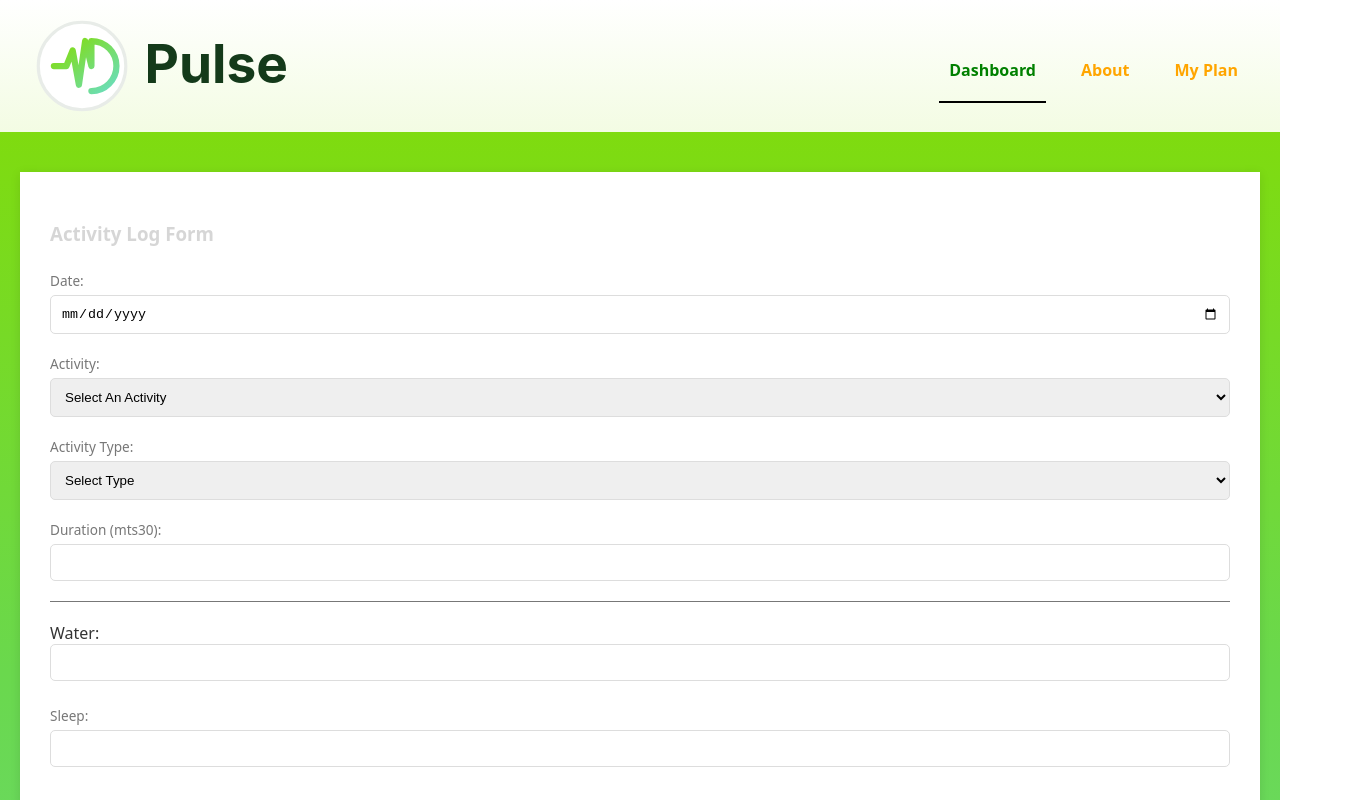
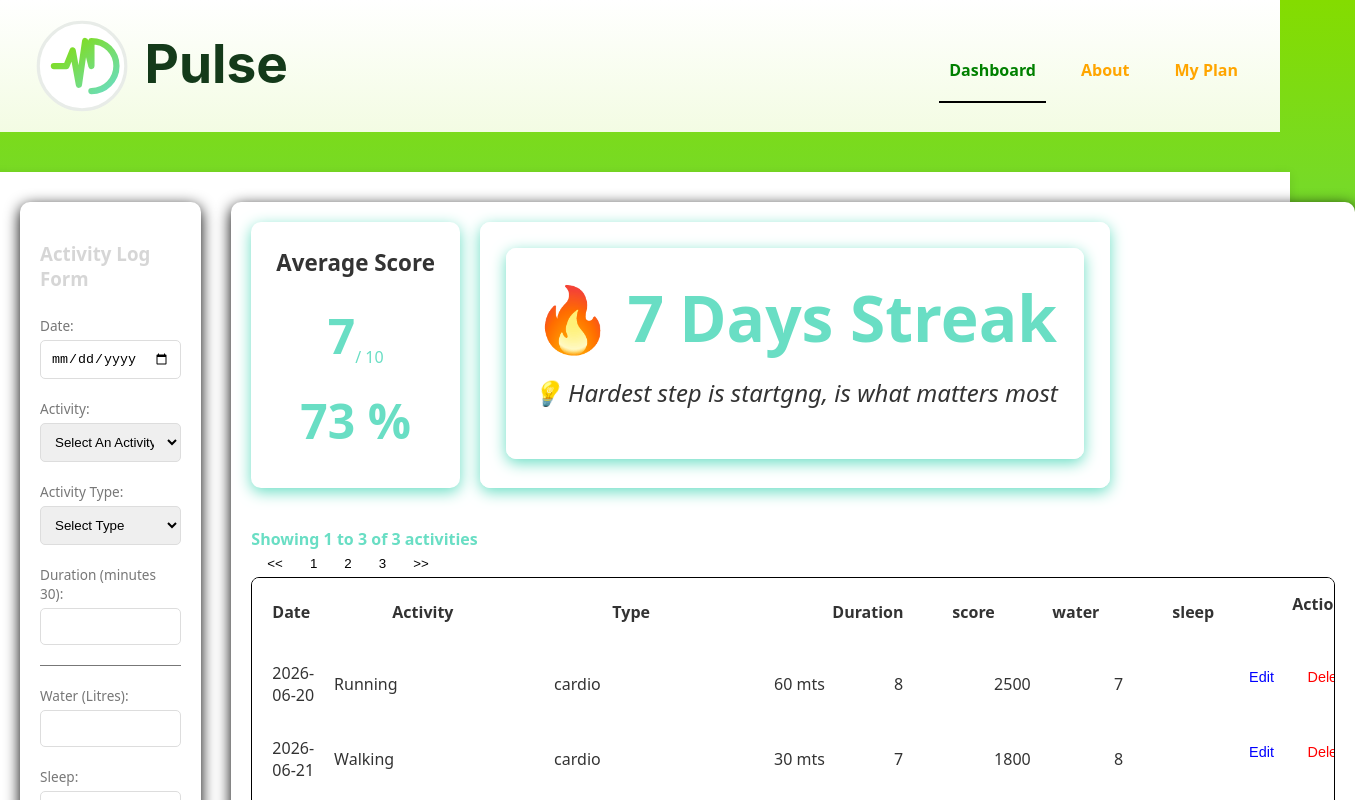
Before and after one commit to anjanasreekanth/unit1-project-pulse, a React (Vite) app in the folder unit1-pulse/: page /dashboard in a window 1280 px wide. Shown: the top 800 px of the page, 1355 px wide, since content can reach past the window. Built offline with nearby package versions, Linux system fonts and the light colour scheme.

Commit message:
added styling for average score card, layout, streakcard , dashboard page

```diff
--- a/unit1-pulse/src/Pages/DasboardPage.jsx
+++ b/unit1-pulse/src/Pages/DasboardPage.jsx
@@ -11,6 +11,7 @@ function DashboardPage() {
       date: "2026-06-20",
       activity: "Running",
       duration: "60 mts",
+      activityType: "cardio",
       score: 8,
       water: 2500,
       sleep: 7,
@@ -19,6 +20,7 @@ function DashboardPage() {
       id: 2,
       date: "2026-06-21",
       activity: "Walking",
+      activityType: "cardio",
       duration: "30 mts",
       score: 7,
       water: 1800,
@@ -29,6 +31,8 @@ function DashboardPage() {
       date: "2026-06-22",
       activity: "Meditation",
       duration: "30 mts",
+      activityType: "mindfulness",
+
       score: 7,
       water: 2000,
       sleep: 7,
@@ -74,9 +78,11 @@ function DashboardPage() {
       </div>
       {/** right column */}
       <div className="dashboard-column right-column">
+           <div className="card-row">
         <AverageScoreCard activities={activities} />
         <div className="streak-card">
           <StreakCard streakValue={calculateStreak(activities.length)} />
+        </div>
         </div>
         <div className="activity-table-container">
           <ActivityTable
--- a/unit1-pulse/src/components/ActivityLogForm.jsx
+++ b/unit1-pulse/src/components/ActivityLogForm.jsx
@@ -16,14 +16,14 @@ function ActivityLogForm({ onAddActivity }) {
     // 3.   pass back the collected data to parent page
     onAddActivity(formState);
     // clear the form after submission
-    setFormState({
+   /* setFormState({
       date: "",
       activity: "",
       activityType: "",
       duration: "",
       water: 0,
       sleep: 0,
-    });
+    });*/
   };
 
   // 4.
@@ -76,10 +76,11 @@ function ActivityLogForm({ onAddActivity }) {
             <option value="">Select Type</option>
             <option>Cardio</option>
             <option>Strength</option>
+            <option>mindfulness</option>
           </select>
         </div>
         <div className="form-field full-width duration-field">
-          <label htmlFor="duration"> Duration (mts30): </label>
+          <label htmlFor="duration"> Duration (minutes 30): </label>
           <input
             type="number"
             id="duration"
@@ -90,8 +91,8 @@ function ActivityLogForm({ onAddActivity }) {
         {/* separator line */}
         <div className="separator"></div>
         {/* Field 5 & Field 6*/}
-        <div className="form-row full-width water-sleep-row">
-          <label htmlFor="water"> Water: </label>
+        <div className="form-field full-width water-sleep-row">
+          <label htmlFor="water"> Water (Litres): </label>
           <input
             type="number"
             id="water"
--- a/unit1-pulse/src/components/ActivityTable.jsx
+++ b/unit1-pulse/src/components/ActivityTable.jsx
@@ -23,6 +23,7 @@ function ActivityTable({ activities, onDeleteActivity }) {
           <button> &gt;&gt; </button>
         </div>
       </div>
+
       <div className="activity-table">
         {/**Header  */}
         <div className="table-row table-header">
@@ -30,7 +31,7 @@ function ActivityTable({ activities, onDeleteActivity }) {
           <div className="col-activity">Activity</div>
           <div className="col-type">Type</div>
           <div className="col-duration">Duration</div>
-          <div className="col-duration">score</div>
+          <div className="col-score">score</div>
           <div className="col-duration">water</div>
           <div className="col-duration">sleep</div>
           <div className="col-actions">Actions</div>
@@ -40,17 +41,17 @@ function ActivityTable({ activities, onDeleteActivity }) {
           <div className="empty-row"> No Activities logged </div>
         ) : (
           activities.map((activity) => (
-            <div className="row" key={activity.id}>
-              <div className="col-date">{activity.date} </div>
+            <div className="table-row " key={activity.id}>
+              <div lassName="col-date">{activity.date} </div>
               <div className="col-activity">{activity.activity} </div>
-              <div className="col-duration">{activity.activityType} </div>
+              <div className="col-type">{activity.activityType} </div>
 
               <div className="col-duration">{activity.duration} </div>
 
               <div className="col-score">{activity.score} </div>
-              <div className="col-score">{activity.water} </div>
-              <div className="col-score">{activity.sleep} </div>
-              <div className="col-actopms">
+              <div className="col-duration">{activity.water} </div>
+              <div className="col-duration">{activity.sleep} </div>
+              <div className="col-actions">
                 <button
                   className="btn edit-btn"
                   onClick={() => console.log(`Editing ${activity.id}`)}
--- a/unit1-pulse/src/components/AverageScoreCard.jsx
+++ b/unit1-pulse/src/components/AverageScoreCard.jsx
@@ -35,7 +35,7 @@ function AverageScoreCard({ activities }) {
           {/**value display  */}
           <div className="activity-graph-container">
             <div className="progress-bar">
-              <div className="progress-lable">Progress</div>
+              {/* <div className="progress-label">Progress</div> */}
               <div className="progress-value">{progressPercentage} %</div>
             </div>
           </div>
--- a/unit1-pulse/src/components/Layout.jsx
+++ b/unit1-pulse/src/components/Layout.jsx
@@ -6,7 +6,7 @@ function Layout() {
     <div className="app-container">
       {/* The header scetion */}
       <header className="app-header">
-        <a href="/" className="logo">
+        <a href="/dashboard" className="logo">
           <img src="/logo.svg" alt="Pulse" />
         </a>
 
--- a/unit1-pulse/src/index.css
+++ b/unit1-pulse/src/index.css
@@ -1,3 +1,7 @@
 @import url("../src/styles/Layout.css");
 @import url("../src/styles/NavBar.css");
 @import url("../src/styles/ActivityLogForm.css");
+@import url("../src/styles/AverageScoreCard.css");
+@import url("../src/styles/StreakCard.css");
+@import url("../src/styles/ActivityTable.css");
+@import url("../src/styles/DashboardPage.css");
--- /dev/null
+++ b/unit1-pulse/src/styles/ActivityTable.css
@@ -0,0 +1,71 @@
+
+.activity-table-container {
+  padding: 10px 0;
+}
+.table-footer {
+  overflow: hidden;
+}
+
+.activity-table {
+  border: 1px solid black;
+  border-radius: 8px;
+  overflow: hidden;
+}
+.table-row {
+  display: flex;
+  align-items: center;
+  padding: 15px 20px;
+  border-bottom: 1px solid white;
+  gap: 20px;
+}
+
+.table-header {
+  background-color: white;
+  font-weight: 600;
+  padding: 15px 20px;
+  border-bottom: 2px solid white;
+  grid-template-columns: 1fr 2fr 1fr 80px 80px;
+}
+
+.col-date {
+  flex: 1;
+  min-width: 100px;
+}
+.col-activity {
+  flex: 2;
+  min-width: 200px;
+}
+.col-type {
+  flex: 2;
+  min-width: 200px;
+}
+.col-duration {
+  flex: 1;
+  min-width: 100px;
+}
+.col-score {
+  flex: 0 0 80px;
+}
+.col-actions {
+  display: flex;
+  justify-content: space-between;
+  align-items: center;
+  margin-bottom: 15px;
+  flex: 0 0 120px;
+  text-align: right;
+}
+
+.pagination-controls button {
+  background-color: white;
+  border: 1px solid white;
+  padding: 5px 10px;
+  margin-left: 5px;
+  cursor: grab;
+  border-radius: 4px;
+}
+
+.pagination-text {
+  font-size: 1em;
+  font-weight: 700;
+  color: #69dec4;
+}
--- /dev/null
+++ b/unit1-pulse/src/styles/AverageScoreCard.css
@@ -0,0 +1,58 @@
+.card {
+  padding: 25px;
+  border-radius: 20px;
+  box-shadow: 0 2px #69dec4;
+  border: 1px;
+}
+
+.average-score  {
+  padding: 25px;
+  border-radius: 10px;
+  box-shadow: 0 4px 15px #69dec4;
+
+}
+.card-header {
+  font-size: 1.2em;
+  font-weight: 700;
+  color: #69dec4;
+  margin-bottom: 15px;
+
+}
+
+.score-value-container {
+  display: flex;
+  align-items: flex-end;
+  margin-bottom: 20px;
+  justify-content: center;
+}
+.score-value {
+  font-size: 3em;
+  font-weight: 700;
+  color: #69dec4;
+}
+.score-label {
+  font-size: 1em;
+  color: #69dec4;
+}
+
+.activity-graph-container {
+  margin-top: 20px;
+  height: 100%;
+}
+.progress-bar {
+  display: flex;
+  justify-content: center;
+  font-size: 0, 9em;
+  color: #69dec4;
+  margin-bottom: 10px;
+}
+
+.progress-value {
+  font-size: 3em;
+  font-weight: 700;
+  color: #69dec4;
+}
+.progress-label {
+  font-size: 1em;
+  color: #69dec4;
+}
--- /dev/null
+++ b/unit1-pulse/src/styles/DashboardPage.css
@@ -0,0 +1,47 @@
+.dashboard-grid {
+  display: grid;
+  grid-template-columns: 1fr 1.5fr;
+  gap: 30px;
+}
+.dashboard-column {
+  padding: 20px;
+  background-color: white;
+  border-radius: 10px;
+  box-shadow: 0 4px 15px black;
+}
+.right-column {
+  display: flex;
+  flex-direction: column;
+  gap: 20px;
+}
+.left-column {
+  width: auto;
+}
+.card-row {
+  display: flex;
+  gap: 20px;
+  align-items: stretch;
+}
+.streak-card {
+  padding: 25px;
+  border-radius: 10px;
+  border: 1px solid white;
+}
+
+@media (maxwidth: 1024px) {
+  .dashboard-grid {
+    grid-template-columns: 1fr;
+    gap: 20px;
+  }
+  .dashboard-column {
+    padding: 15px;
+  }
+  .left-column {
+    width: 100%;
+  }
+
+  .card-row {
+    flex-direction: column;
+    gap: 15px;
+  }
+}
--- a/unit1-pulse/src/styles/Layout.css
+++ b/unit1-pulse/src/styles/Layout.css
@@ -30,7 +30,7 @@
 }
 .content-wrapper {
   width: 100%;
-  max-width: 1400px;
+  max-width: 1600px;
   background-color: white;
   padding: 30px;
   box-shadow: 0 2px 10px rgba(0, 0, 0, 0.1);
--- /dev/null
+++ b/unit1-pulse/src/styles/StreakCard.css
@@ -0,0 +1,52 @@
+.streak-card {
+  padding: 25px;
+  border-radius: 10px;
+  box-shadow: 0 4px 15px #69dec4;
+
+}
+
+.streak-content {
+  display: flex;
+  align-items: center;
+  justify-content: center;
+  gap: 15px;
+  margin-bottom: 10px;
+}
+
+.streak-value {
+  font-size: 4em;
+  font-weight: 700;
+  color: #69dec4;
+}
+
+.streak-subtext {
+  font-size: 4em;
+  font-weight: 700;
+  color: #69dec4;
+}
+.icon {
+  font-size: 4em;
+}
+.motivational-text {
+  font-size: 1.5em;
+  margin-top: 15px;
+  font-style: italic;
+}
+
+.btn{
+  background-color: white;
+  border: none;
+  color: #555;
+  cursor: grab;
+  margin-left: 10px;
+  padding: 5px;
+  font-size: .9em;
+
+}
+.edit-btn{
+  color: blue;
+
+}
+.delete-btn{
+  color: red;
+}
```
